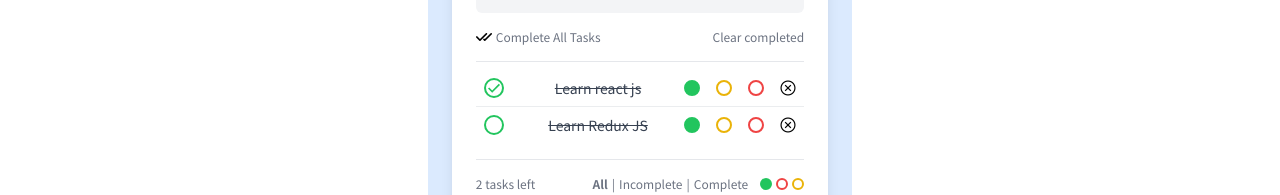
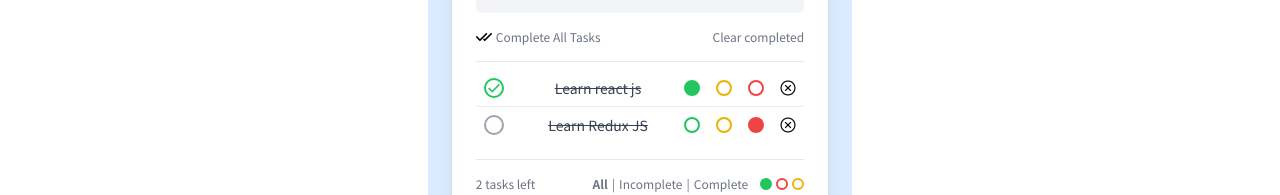
Before and after one commit to MTofayelAhmed/simple-todo-app-react-redux, a React (Vite) app: page / in a window 1280 px wide. Shown: the part 364-559 px from the top of the page. Built offline with nearby package versions, Linux system fonts and the light colour scheme.

Commit message:
todo and todolist ui task done

```diff
--- a/src/components/Todo.jsx
+++ b/src/components/Todo.jsx
@@ -1,49 +1,53 @@
-import cancelImage from '../assets/images/cancel.png'
+import cancelImage from "../assets/images/cancel.png";
 
-const Todo = ({singleTodo}) => {
-
-
-const {text, id,completed } = singleTodo;
-
+const Todo = ({ singleTodo }) => {
+  const { text, id, completed, color } = singleTodo;
 
   return (
+    <div className="flex justify-start items-center p-2 hover:bg-gray-100 hover:transition-all space-x-4 border-b border-gray-400/20 last:border-0">
       <div
-        className="flex justify-start items-center p-2 hover:bg-gray-100 hover:transition-all space-x-4 border-b border-gray-400/20 last:border-0"
-    >
-        <div
-            className="rounded-full bg-white border-2 border-gray-400 w-5 h-5 flex flex-shrink-0 justify-center items-center mr-2 border-green-500 focus-within:border-green-500"
+        className={`rounded-full bg-white border-2 border-gray-400 w-5 h-5 flex flex-shrink-0 justify-center items-center mr-2 ${
+          completed && "border-green-500 focus-within:border-green-500"
+        }`}
       >
         <input
           type="checkbox"
           checked={completed}
           className="opacity-0 absolute rounded-full"
         />
-            {completed && <svg
+        {completed && (
+          <svg
             className=" fill-current w-3 h-3 text-green-500 pointer-events-none"
             viewBox="0 0 20 20"
           >
             <path d="M0 11l2-2 5 5L18 3l2 2L7 18z" />
-            </svg>}
+          </svg>
+        )}
       </div>
 
-        <div className="select-none flex-1 line-through">
-           {text}
-        </div>
+      <div className="select-none flex-1 line-through">{text}</div>
 
       <div
-            className="flex-shrink-0 h-4 w-4 rounded-full border-2 ml-auto cursor-pointer border-green-500 hover:bg-green-500 bg-green-500"
+        className={`flex-shrink-0 h-4 w-4 rounded-full border-2 ml-auto cursor-pointer border-green-500 hover:bg-green-500 ${
+          color === "green" &&
+          " bg-green-500"
+        }`}
       ></div>
 
       <div
-            className="flex-shrink-0 h-4 w-4 rounded-full border-2 ml-auto cursor-pointer border-yellow-500 hover:bg-yellow-500"
+        className={`flex-shrink-0 h-4 w-4 rounded-full border-2 ml-auto cursor-pointer border-yellow-500 hover:bg-yellow-500 ${
+          color === "yellow" &&
+          " bg-yellow-500"
+        }`}
       ></div>
-
       <div
-            className="flex-shrink-0 h-4 w-4 rounded-full border-2 ml-auto cursor-pointer border-red-500 hover:bg-red-500"
+        className={`flex-shrink-0 h-4 w-4 rounded-full border-2 ml-auto cursor-pointer border-red-500 hover:bg-red-500 ${
+          color === "red" && " bg-red-500"
+        }`}
       ></div>
 
       <img
-            src={cancelImage }
+        src={cancelImage}
         className="flex-shrink-0 w-4 h-4 ml-2 cursor-pointer"
         alt="Cancel"
       />
--- a/src/redux/todos/initialState.js
+++ b/src/redux/todos/initialState.js
@@ -3,13 +3,15 @@
         id: 1,
         text: "Learn react js",
         completed: true,
+        color: "green"
 
 
     },
 
     {id: 2,
     text: "Learn Redux JS",
-    completed: false
+    completed: false,
+    color: "red"
 
     }
 ]
```
Lines whose indentation alone changed are shown as unchanged.
